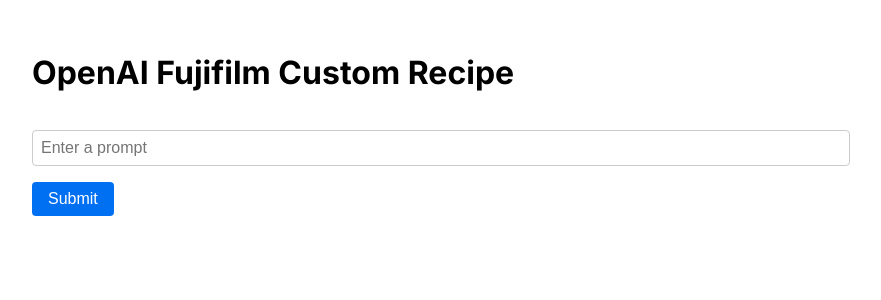
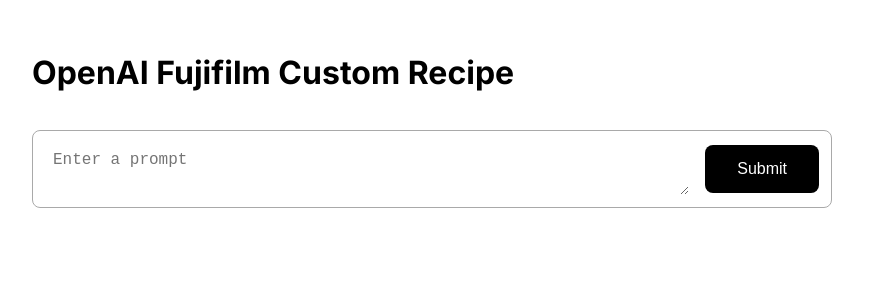
Before and after one commit to caffeinjunkie/openai-fuji-recipe, a Next.js app: page / in a window 1280 px wide. Shown: the top 300 px of the page, without its empty margins (208-1089 px from the left). Built offline with nearby package versions, Linux system fonts and the light colour scheme.

Commit message:
redesign input with textarea

```diff
--- a/components/TextInput.js
+++ b/components/TextInput.js
@@ -1,7 +1,6 @@
 const TextInput = ({ value, onChange, placeholder }) => {
   return (
-    <input
-      type="text"
+    <textarea
       value={value}
       onChange={onChange}
       className="text-input"
--- a/pages/index.js
+++ b/pages/index.js
@@ -36,12 +36,14 @@
         <h1 className={inter.className}>OpenAI Fujifilm Custom Recipe </h1>
         <form onSubmit={handleSubmit}>
           <ResponseDisplay data={data} error={error} loading={loading} />
+          <div className="prompt-view">
             <TextInput
               value={inputValue}
               onChange={handleInputChange}
               placeholder={"Enter a prompt"}
             />
             <SubmitButton disabled={loading} />
+          </div>
         </form>
       </main>
     </>
--- a/styles/globals.css
+++ b/styles/globals.css
@@ -15,21 +15,44 @@
   width: 100%;
   padding: 0.5rem;
   font-size: 1rem;
-  border: 1px solid #ccc;
-  border-radius: 4px;
+  resize: vertical;
+  overflow: hidden;
+  box-sizing: border-box;
+  border: none;
+  outline: none;
+}
+
+.prompt-view {
+  display: flex;
+  flex-direction: row;
+  align-items: center;
+  padding: .75rem;
+  justify-content: center;
+  border: solid darkgray 1px;
+  gap: 1rem;
+  border-radius: .5rem;
+
+  @media only screen and (max-width: 480px) {
+    flex-direction: column;
+    padding: 1rem;
+  }
 }
 
 .submit-button {
   display: inline-block;
-  margin: 1rem 0;
-  padding: 0.5rem 1rem;
+  padding: 0.5rem 2rem;
   font-size: 1rem;
   color: white;
-  background-color: #0070f3;
+  background-color: black;
   border: none;
-  border-radius: 4px;
+  height: 48px;
+  border-radius: .5rem;
   cursor: pointer;
   transition: background-color 0.3s;
+
+  @media only screen and (max-width: 480px) {
+    width: 100%;
+  }
 }
 
 .submit-button:hover {
```
Lines whose indentation alone changed are shown as unchanged.
